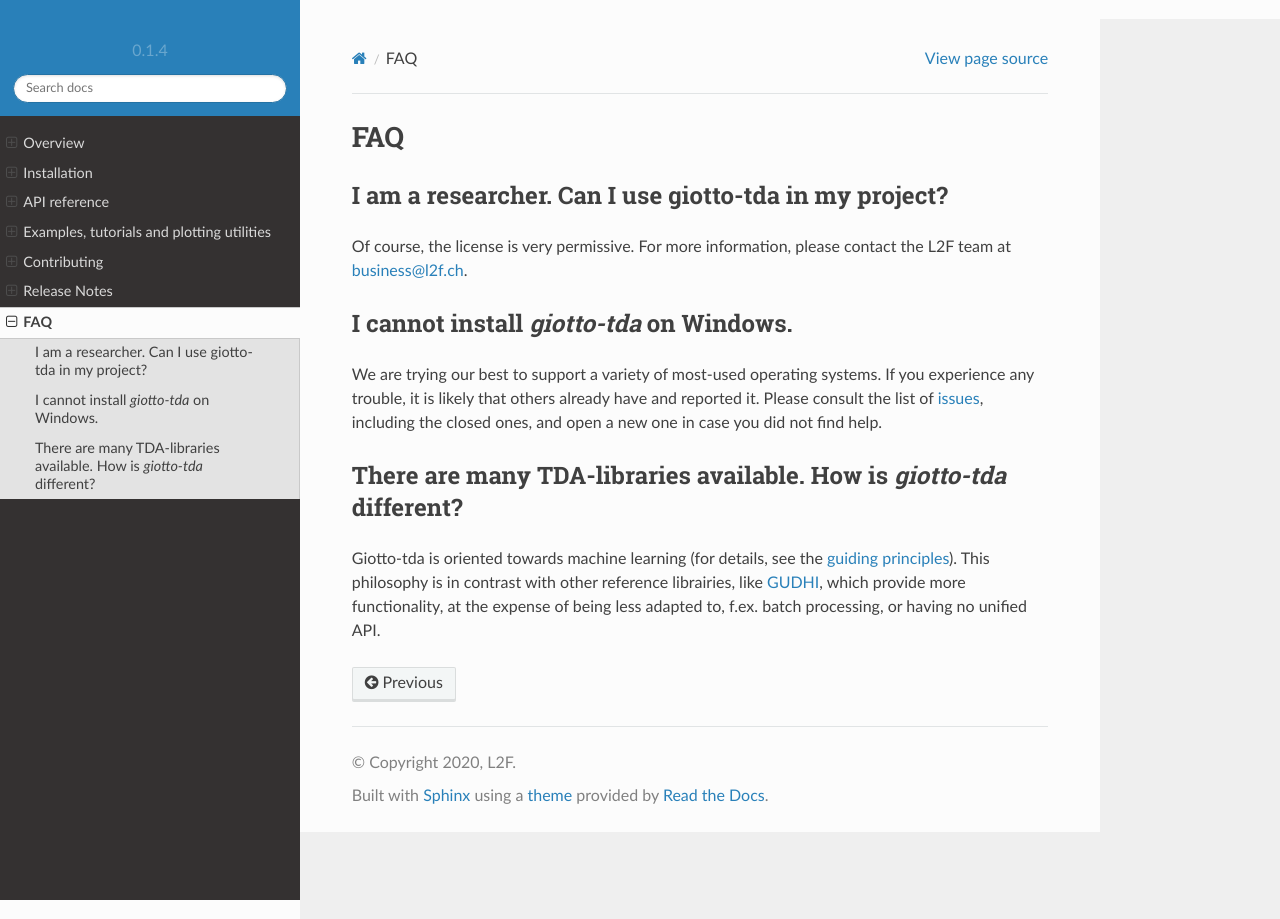
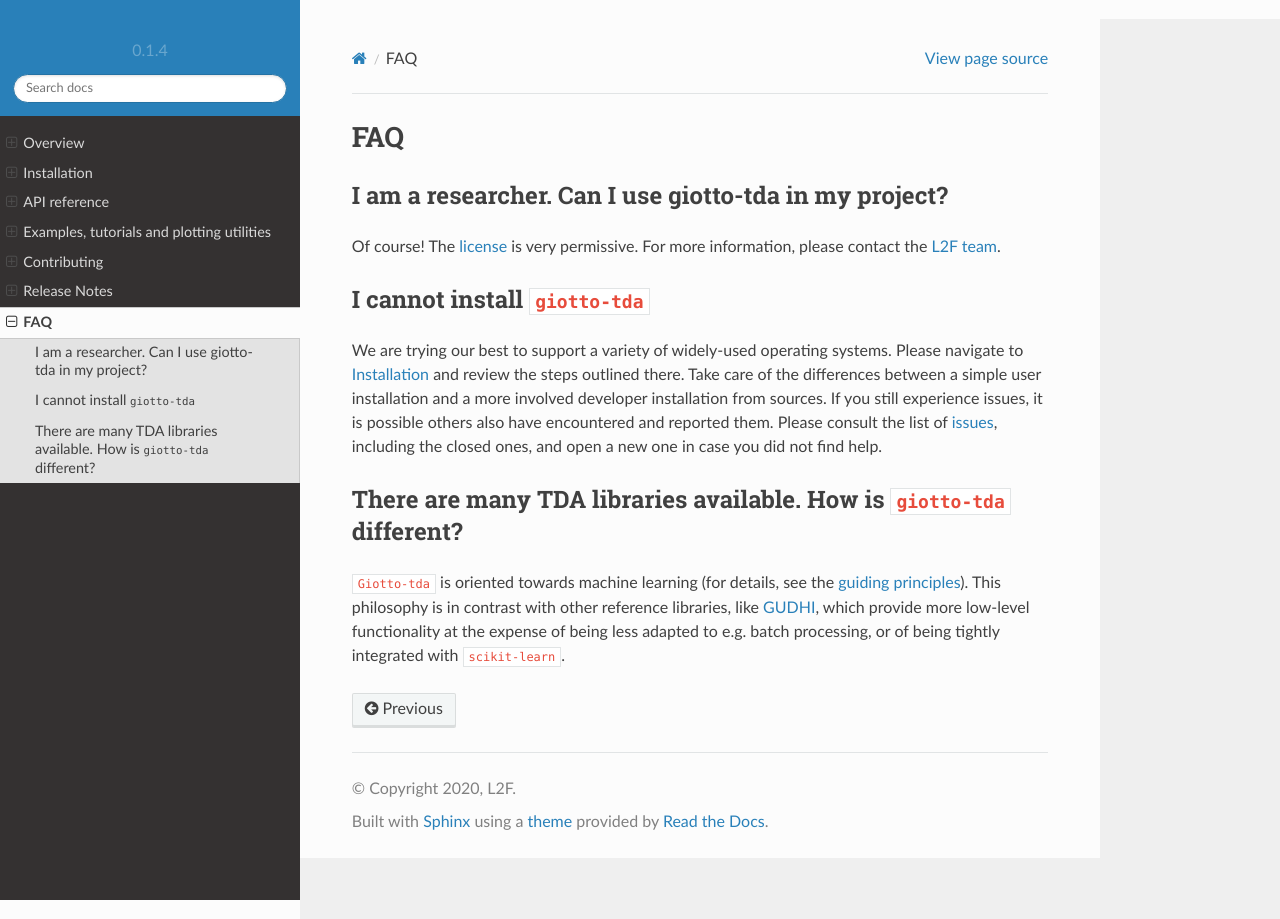
Before and after one commit to giotto-ai/giotto-tda, a Sphinx documentation site: the page built from doc/faq.rst, in a window 1280 px wide. Built offline with Sphinx 7.4.7 and the Read the Docs theme 2.0.0, drawn with Linux system fonts in a browser that asks for light colours; pages that are not in the unit, such as notebooks, are missing from menus; comment, search, counter and statistics services are not loaded; the version number is read from the project's files by our own code.

Commit message:
Update FAQ

```diff
--- a/doc/faq.rst
+++ b/doc/faq.rst
@@ -5,21 +5,25 @@ FAQ
 
 I am a researcher. Can I use giotto-tda in my project?
 ------------------------------------------------------
+.. _L2F team: business@l2f.ch
 
-Of course, the license is very permissive. For more information, please contact the L2F team at
-business@l2f.ch.
+Of course! The `license <https://github.com/giotto-ai/giotto-tda/blob/master/LICENSE>`_ is very permissive.
+For more information, please contact the `L2F team`_.
 
-I cannot install `giotto-tda` on Windows.
------------------------------------------
+I cannot install ``giotto-tda``
+-------------------------------
 
-We are trying our best to support a variety of most-used operating systems.
-If you experience any trouble, it is likely that others already have and reported it.
+We are trying our best to support a variety of widely-used operating systems. Please navigate to
+:ref:`Installation <installation>` and review the steps outlined there. Take care of the differences
+between a simple user installation and a more involved developer installation from sources.
+If you still experience issues, it is possible others also have encountered and reported them.
 Please consult the list of `issues <https://github.com/giotto-ai/giotto-tda/issues?q=is%3Aissue>`_,
 including the closed ones, and open a new one in case you did not find help.
 
-There are many TDA-libraries available. How is `giotto-tda` different?
-----------------------------------------------------------------------
+There are many TDA libraries available. How is ``giotto-tda`` different?
+------------------------------------------------------------------------
 
-Giotto-tda is oriented towards machine learning (for details, see the :ref:`guiding principles <guiding_principles>`).
-This philosophy is in contrast with other reference librairies, like `GUDHI <https://gudhi.inria.fr/doc/latest/index.html>`_,
-which provide more functionality, at the expense of being less adapted to, f.ex. batch processing, or having no unified API.
+``Giotto-tda`` is oriented towards machine learning (for details, see the :ref:`guiding principles <guiding_principles>`).
+This philosophy is in contrast with other reference libraries, like `GUDHI <https://gudhi.inria.fr/doc/latest/index.html>`_,
+which provide more low-level functionality at the expense of being less adapted to e.g. batch processing, or of
+being tightly integrated with ``scikit-learn``.
```
